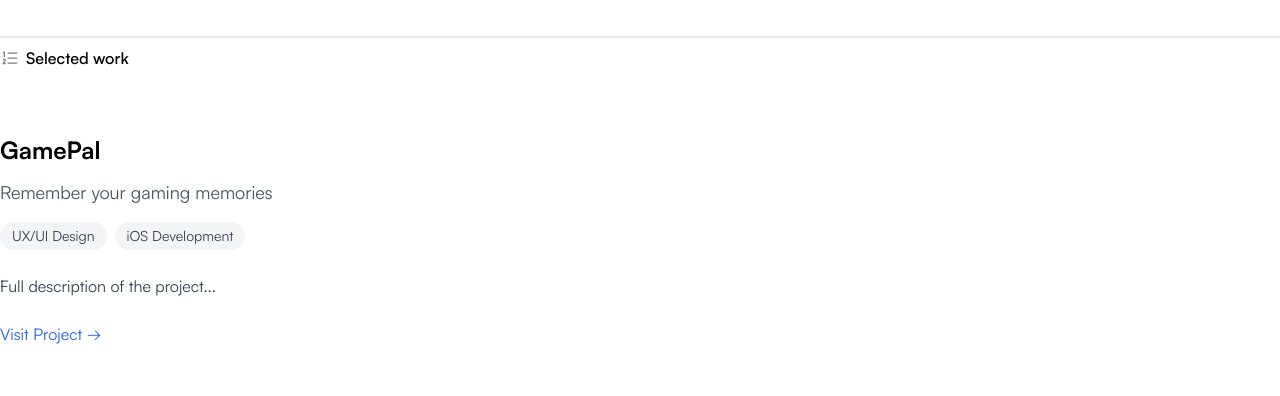
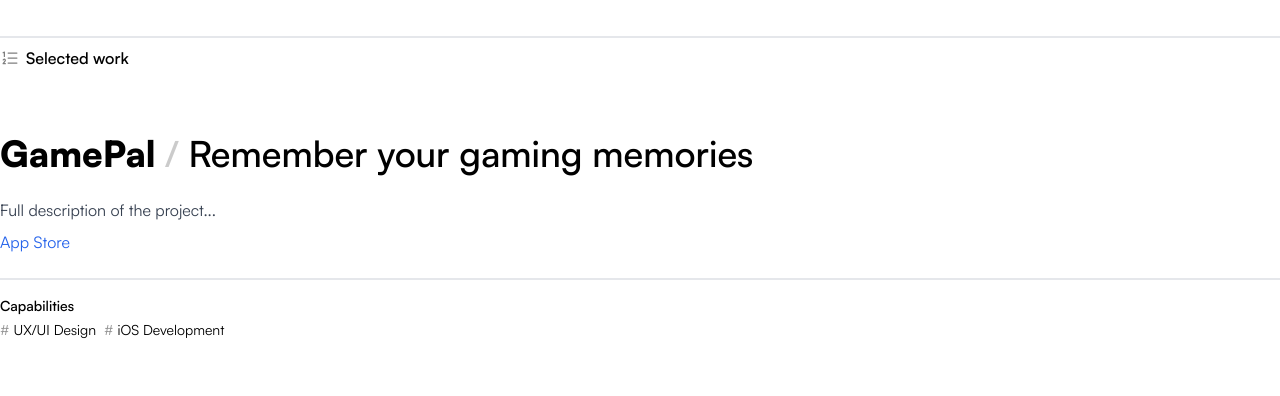
Before and after one commit to jereswinnen/jeremys, an Astro site: page / in a window 1280 px wide. Shown: the part 760-1156 px from the top of the page. Built offline with nearby package versions, Linux system fonts and the light colour scheme; Astro itself is replaced by a stand-in of ours.

Commit message:
Styling ProjectItem header

```diff
--- a/src/components/ProjectItem.astro
+++ b/src/components/ProjectItem.astro
@@ -11,7 +11,7 @@
 }
 
 const { project, imageLayout, class: className } = Astro.props;
-const { name, tagline, description, role, externalLink, artwork } =
+const { name, tagline, description, role, linkLabel, linkAction, artwork } =
   project.data;
 
 // Helper function to get grid classes for an image
@@ -43,39 +43,42 @@
 
 <article class:list={["", className]}>
   <!-- Project Info -->
-  <div class="col-span-full">
-    <h2 class="text-2xl font-bold mb-3">
-      <a href={`/work/${formatProjectSlug(name)}`} class="hover:text-blue-600">
+  <header class="col-span-full flex flex-col gap-6">
+    <h2 class="text-4xl font-black">
       {name}
-      </a>
+      <span aria-hidden="true" class="font-medium opacity-20">/</span>
+      <span class="font-medium">{tagline}</span>
     </h2>
-    <p class="text-lg text-gray-600 mb-4">{tagline}</p>
 
-    <div class="flex flex-wrap gap-2 mb-6">
+    <div class="flex flex-col gap-2">
+      <p class="text-gray-700">{description}</p>
       {
-        role.map((r: Role) => (
-          <span class="px-3 py-1 bg-gray-100 rounded-full text-sm text-gray-700">
-            {r.tag}
-          </span>
-        ))
-      }
-    </div>
-
-    <p class="text-gray-700 mb-6">{description}</p>
-
-    {
-      externalLink && (
+        linkAction && (
           <a
-          href={externalLink}
+            href={linkAction}
             class="inline-flex items-center text-blue-600 hover:underline"
             target="_blank"
             rel="noopener noreferrer"
           >
-          Visit Project →
+            {linkLabel}
           </a>
         )
       }
+      <div class="flex flex-col gap-1 mt-4 pt-4 border-t-2 border-bg-black/10">
+        <h3 class="font-medium text-sm">Capabilities</h3>
+        <ul class="flex flex-wrap gap-2">
+          {
+            role.map((r: Role) => (
+              <li class="flex items-center gap-1 text-sm">
+                <span class="opacity-40">#</span>
+                {r.tag}
+              </li>
+            ))
+          }
+        </ul>
       </div>
+    </div>
+  </header>
 
   <!-- Project Images -->
   <div class="col-span-full o-grid-inner">
--- a/src/content/config.ts
+++ b/src/content/config.ts
@@ -7,9 +7,9 @@
     z.object({
       name: z.string(),
       tagline: z.string(),
-      externalLink: z.string().url().optional(),
+      linkLabel: z.string().optional(),
+      linkAction: z.string().url().optional(),
       description: z.string(),
-      heroImage: z.string(),
       themeColor: z.string(),
       role: z.array(
         z.object({
--- a/src/content/work/diabetik.json
+++ b/src/content/work/diabetik.json
@@ -1,7 +1,8 @@
 {
   "name": "Diabetik",
   "tagline": "Tagline for Diabetik",
-  "externalLink": "https://getgamepal.com",
+  "linkLabel": "App Store",
+  "linkAction": "https://getgamepal.com",
   "description": "Full description of the project...",
   "themeColor": "#FF6F61",
   "role": [{ "tag": "UX/UI Design" }, { "tag": "iOS Development" }],
--- a/src/content/work/gamepal.json
+++ b/src/content/work/gamepal.json
@@ -1,7 +1,8 @@
 {
   "name": "GamePal",
   "tagline": "Remember your gaming memories",
-  "externalLink": "https://getgamepal.com",
+  "linkLabel": "App Store",
+  "linkAction": "https://getgamepal.com",
   "description": "Full description of the project...",
   "themeColor": "#FF8C00",
   "role": [{ "tag": "UX/UI Design" }, { "tag": "iOS Development" }],
--- a/src/content/work/helpper.json
+++ b/src/content/work/helpper.json
@@ -1,7 +1,8 @@
 {
   "name": "Helpper",
   "tagline": "Tagline for Helpper",
-  "externalLink": "https://getgamepal.com",
+  "linkLabel": "App Store",
+  "linkAction": "https://getgamepal.com",
   "description": "Full description of the project...",
   "themeColor": "#6B5B95",
   "role": [{ "tag": "UX/UI Design" }, { "tag": "iOS Development" }],
--- a/src/content/work/immobrown.json
+++ b/src/content/work/immobrown.json
@@ -1,7 +1,8 @@
 {
   "name": "Immo Brown",
   "tagline": "Tagline for Immo Brown",
-  "externalLink": "https://getgamepal.com",
+  "linkLabel": "App Store",
+  "linkAction": "https://getgamepal.com",
   "description": "Full description of the project...",
   "themeColor": "#88B04B",
   "role": [{ "tag": "UX/UI Design" }, { "tag": "iOS Development" }],
--- a/src/content/work/realo.json
+++ b/src/content/work/realo.json
@@ -1,7 +1,8 @@
 {
   "name": "Realo",
   "tagline": "Tagline for Realo",
-  "externalLink": "https://getgamepal.com",
+  "linkLabel": "App Store",
+  "linkAction": "https://getgamepal.com",
   "description": "Full description of the project...",
   "themeColor": "#F7CAC9",
   "role": [{ "tag": "UX/UI Design" }, { "tag": "iOS Development" }],
--- a/src/content/work/scorecard.json
+++ b/src/content/work/scorecard.json
@@ -1,7 +1,8 @@
 {
   "name": "Scorecard",
   "tagline": "Tagline for Scorecard",
-  "externalLink": "https://getgamepal.com",
+  "linkLabel": "App Store",
+  "linkAction": "https://getgamepal.com",
   "description": "Full description of the project...",
   "themeColor": "#2E8B57",
   "role": [{ "tag": "UX/UI Design" }, { "tag": "iOS Development" }],
--- a/src/content/work/shelf.json
+++ b/src/content/work/shelf.json
@@ -1,7 +1,8 @@
 {
   "name": "Shelf",
   "tagline": "Tagline for Shelf",
-  "externalLink": "https://getgamepal.com",
+  "linkLabel": "App Store",
+  "linkAction": "https://getgamepal.com",
   "description": "Full description of the project...",
   "themeColor": "#FFD700",
   "role": [{ "tag": "UX/UI Design" }, { "tag": "iOS Development" }],
--- a/src/content/work/yally.json
+++ b/src/content/work/yally.json
@@ -1,7 +1,8 @@
 {
   "name": "Yally",
   "tagline": "Tagline for Yally",
-  "externalLink": "https://getgamepal.com",
+  "linkLabel": "Website",
+  "linkAction": "https://getgamepal.com",
   "description": "Full description of the project...",
   "themeColor": "#92A8D1",
   "role": [{ "tag": "UX/UI Design" }, { "tag": "iOS Development" }],
```
Lines whose indentation alone changed are shown as unchanged.
